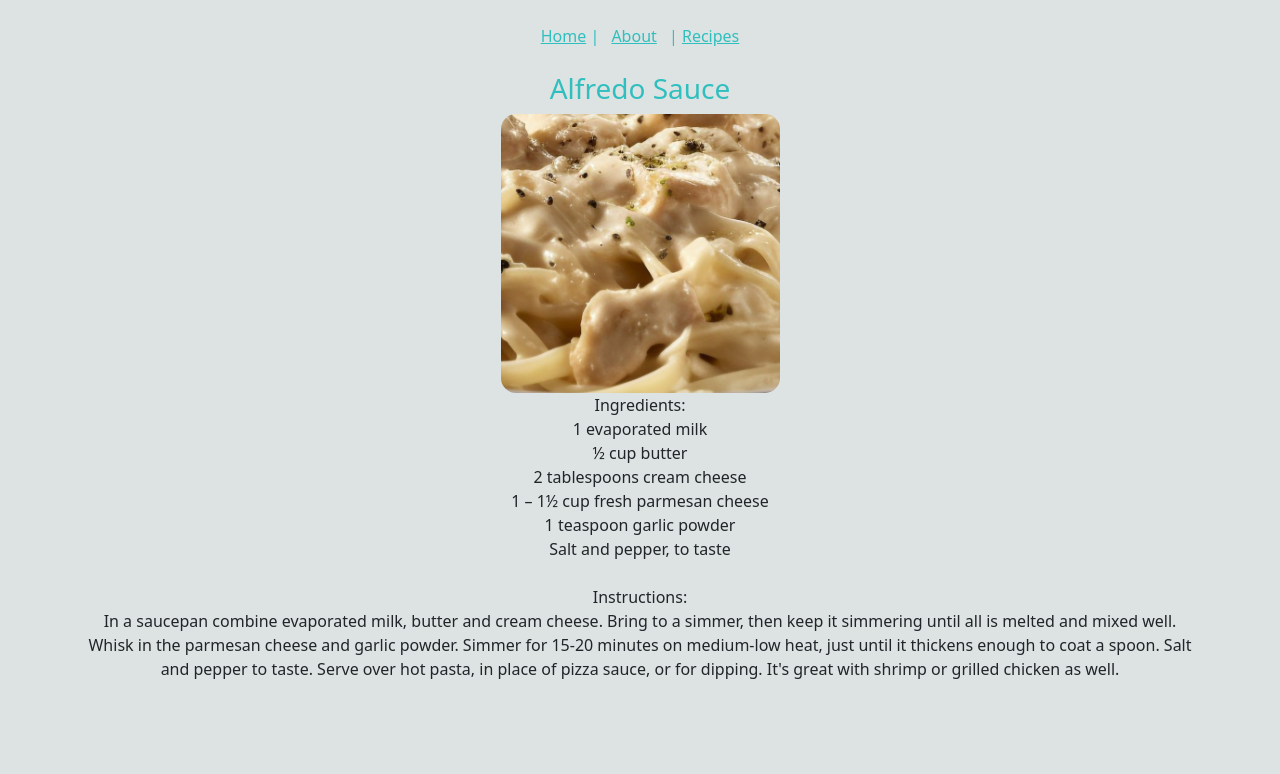
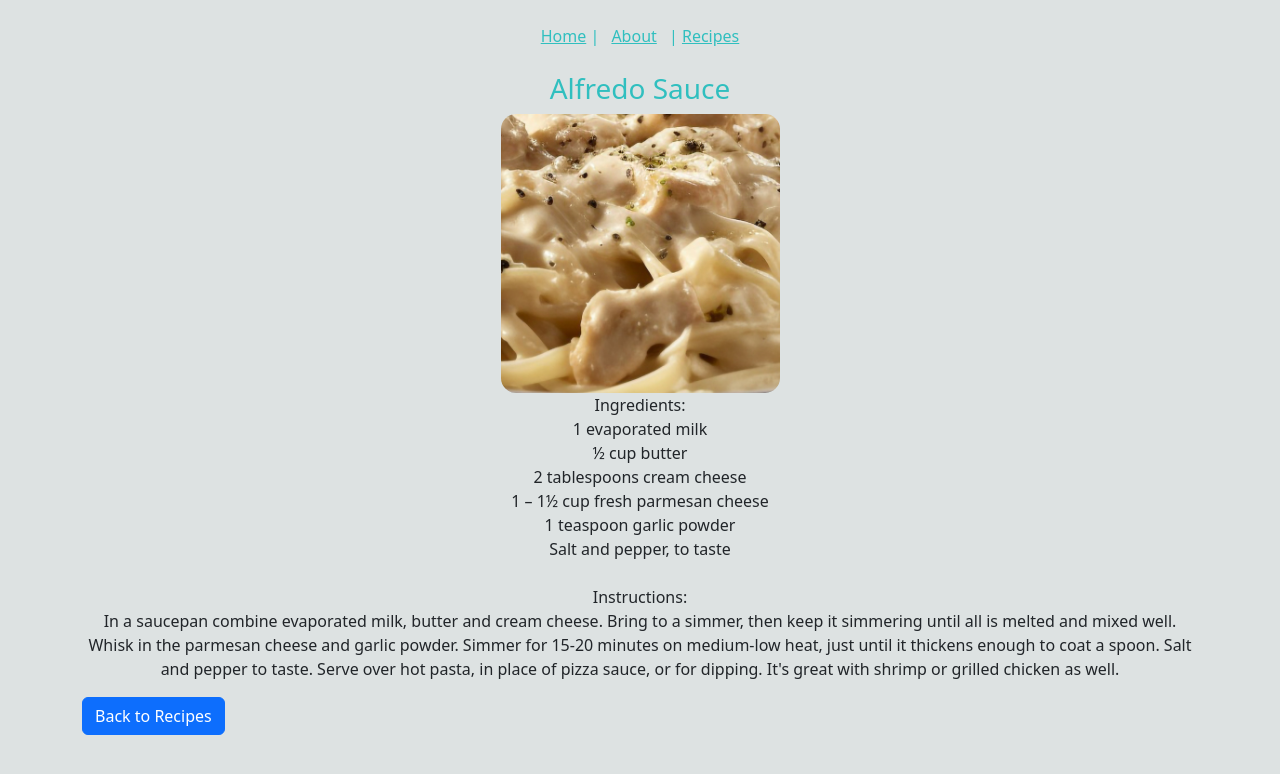
Before and after one commit to tbrowntech/RecipeBlog, a Vue app in the folder blog/: page /alfredosauce in a window 1280 px wide. Shown: the top 774 px of the page. Built offline with nearby package versions, Linux system fonts and the light colour scheme.

Commit message:
added back button for each recipe page

```diff
--- a/blog/src/components/AirFryerMeatballs.vue
+++ b/blog/src/components/AirFryerMeatballs.vue
@@ -19,5 +19,26 @@
       them evenly spaced in air fryer tray. <br />
       Cook at 375 for 15 minutes <br />
     </p>
+    <button class="btn btn-primary" @click="goBack">Back to Recipes</button>
   </div>
 </template>
+
+<script>
+export default {
+  name: "IndividualBlogPost",
+  data() {
+    return {
+      post: {}, // Individual blog post data
+    };
+  },
+  methods: {
+    goBack() {
+      this.$router.push({ name: "recipes" }); // Navigate back to main recipes page
+    },
+  },
+  created() {
+    // Fetch individual blog post data using this.$route.params.id
+    // Assign the data to this.post
+  },
+};
+</script>
--- a/blog/src/components/AlfredoSauce.vue
+++ b/blog/src/components/AlfredoSauce.vue
@@ -18,5 +18,26 @@
       pepper to taste. Serve over hot pasta, in place of pizza sauce, or for
       dipping. It's great with shrimp or grilled chicken as well.
     </p>
+    <button class="btn btn-primary" @click="goBack">Back to Recipes</button>
   </div>
 </template>
+
+<script>
+export default {
+  name: "IndividualBlogPost",
+  data() {
+    return {
+      post: {}, // Individual blog post data
+    };
+  },
+  methods: {
+    goBack() {
+      this.$router.push({ name: "recipes" }); // Navigate back to main recipes page
+    },
+  },
+  created() {
+    // Fetch individual blog post data using this.$route.params.id
+    // Assign the data to this.post
+  },
+};
+</script>
--- a/blog/src/components/CreamyHerbedPorkChops.vue
+++ b/blog/src/components/CreamyHerbedPorkChops.vue
@@ -23,5 +23,26 @@
       chops to skillet and heat through. To serve, spoon sauce over chops.
       <br />
     </p>
+    <button class="btn btn-primary" @click="goBack">Back to Recipes</button>
   </div>
 </template>
+
+<script>
+export default {
+  name: "IndividualBlogPost",
+  data() {
+    return {
+      post: {}, // Individual blog post data
+    };
+  },
+  methods: {
+    goBack() {
+      this.$router.push({ name: "recipes" }); // Navigate back to main recipes page
+    },
+  },
+  created() {
+    // Fetch individual blog post data using this.$route.params.id
+    // Assign the data to this.post
+  },
+};
+</script>
--- a/blog/src/components/SwedishMeatballs.vue
+++ b/blog/src/components/SwedishMeatballs.vue
@@ -19,5 +19,26 @@
       adjust seasonings to desired taste. Stir in cooked meatballs and desired
       pasta.
     </p>
+    <button class="btn btn-primary" @click="goBack">Back to Recipes</button>
   </div>
 </template>
+
+<script>
+export default {
+  name: "IndividualBlogPost",
+  data() {
+    return {
+      post: {}, // Individual blog post data
+    };
+  },
+  methods: {
+    goBack() {
+      this.$router.push({ name: "recipes" }); // Navigate back to main recipes page
+    },
+  },
+  created() {
+    // Fetch individual blog post data using this.$route.params.id
+    // Assign the data to this.post
+  },
+};
+</script>
```
